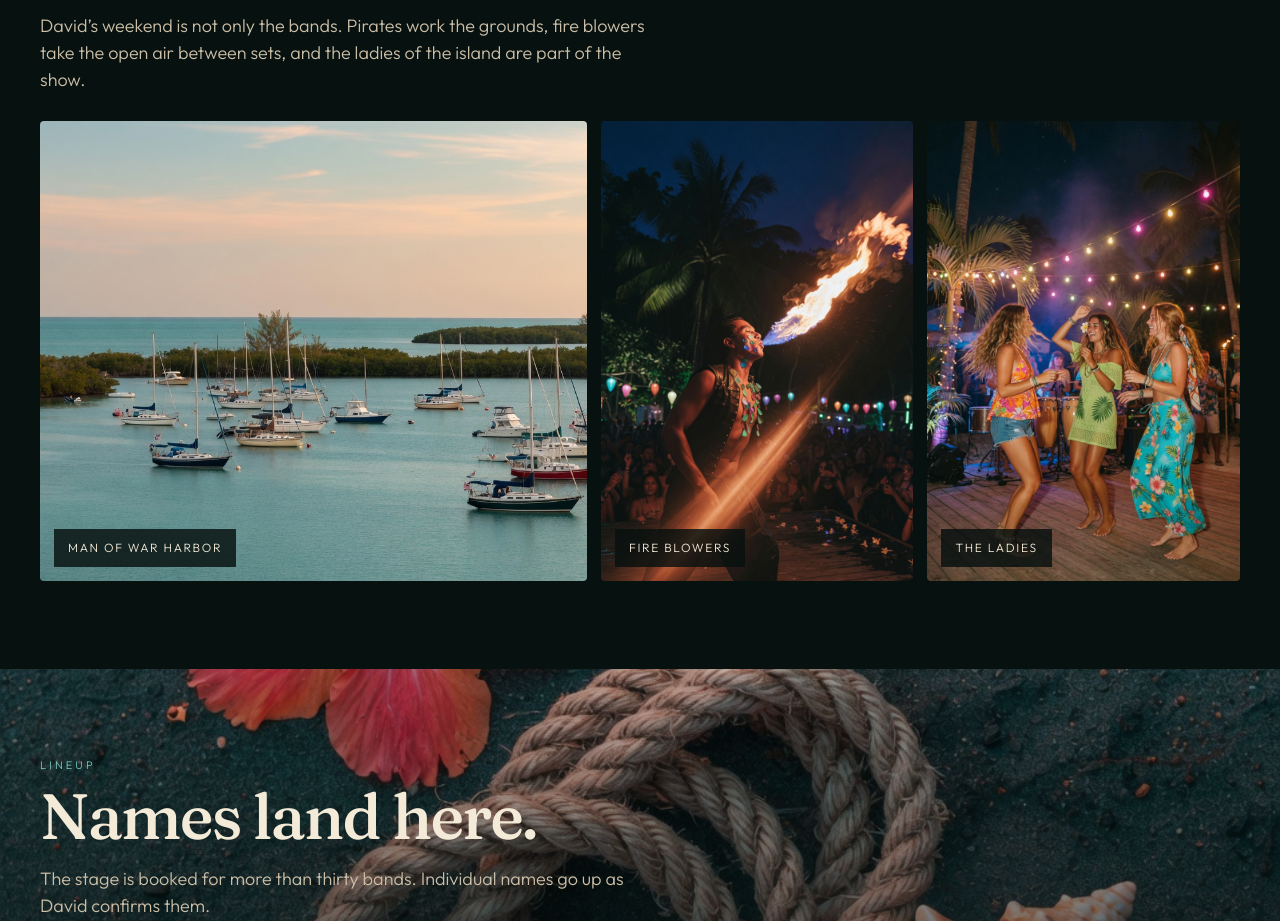
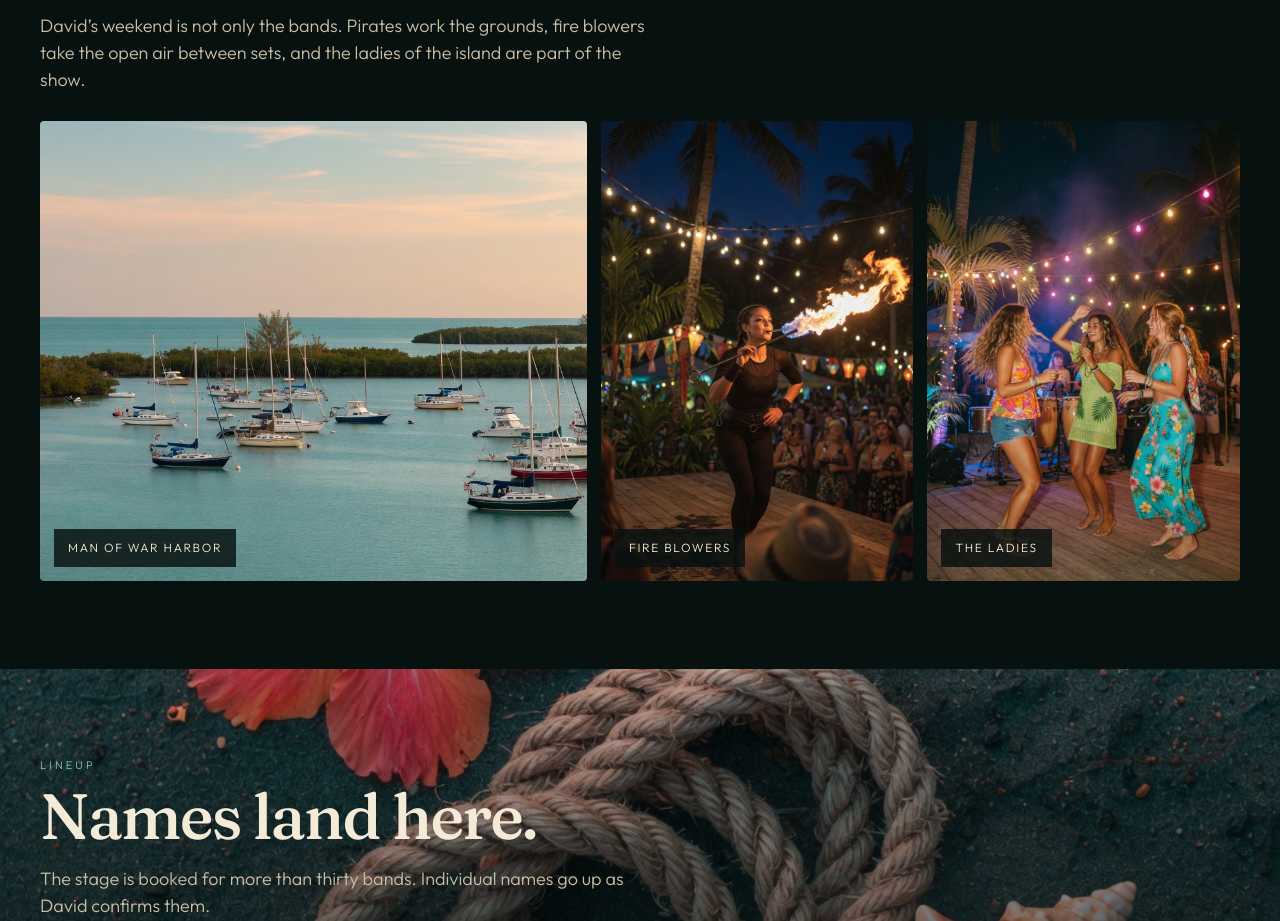
Before and after one commit to cyborgambitions/fire-on-the-island, a website: page index.html in a window 1280 px wide. Shown: the part 2093-3014 px from the top of the page. Drawn offline with Linux system fonts and the light colour scheme.

Commit message:
Point the fire blowers photo at the new image

```diff
--- a/index.html
+++ b/index.html
@@ -506,7 +506,7 @@
           <figcaption>Man of War Harbor</figcaption>
         </figure>
         <figure>
-          <img src="assets/jpg4.jpg" alt="A fire blower performing at night" />
+          <img src="assets/fire-blower.jpg" alt="A fire blower performing at night" />
           <figcaption>Fire blowers</figcaption>
         </figure>
         <figure>
```
